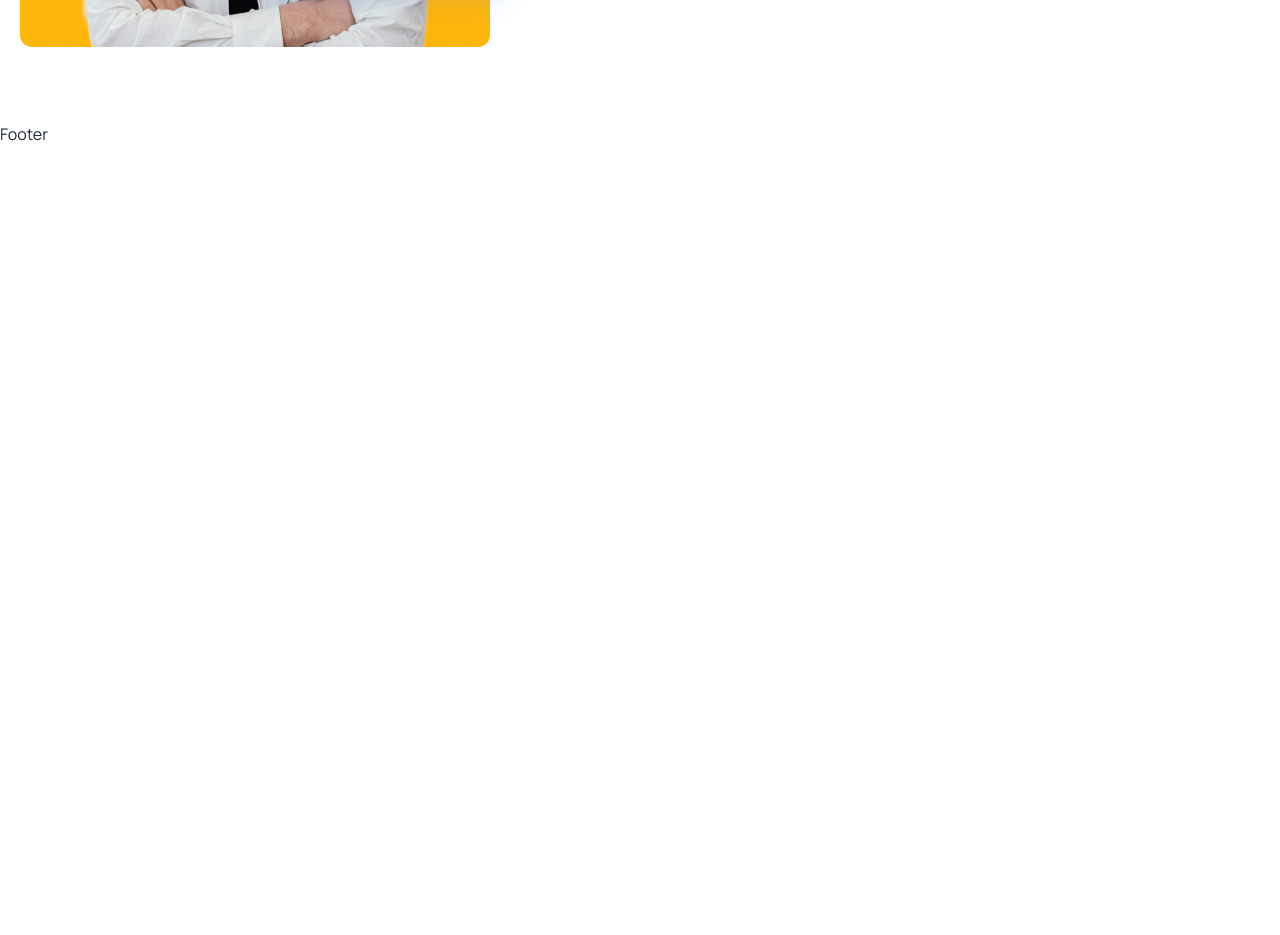
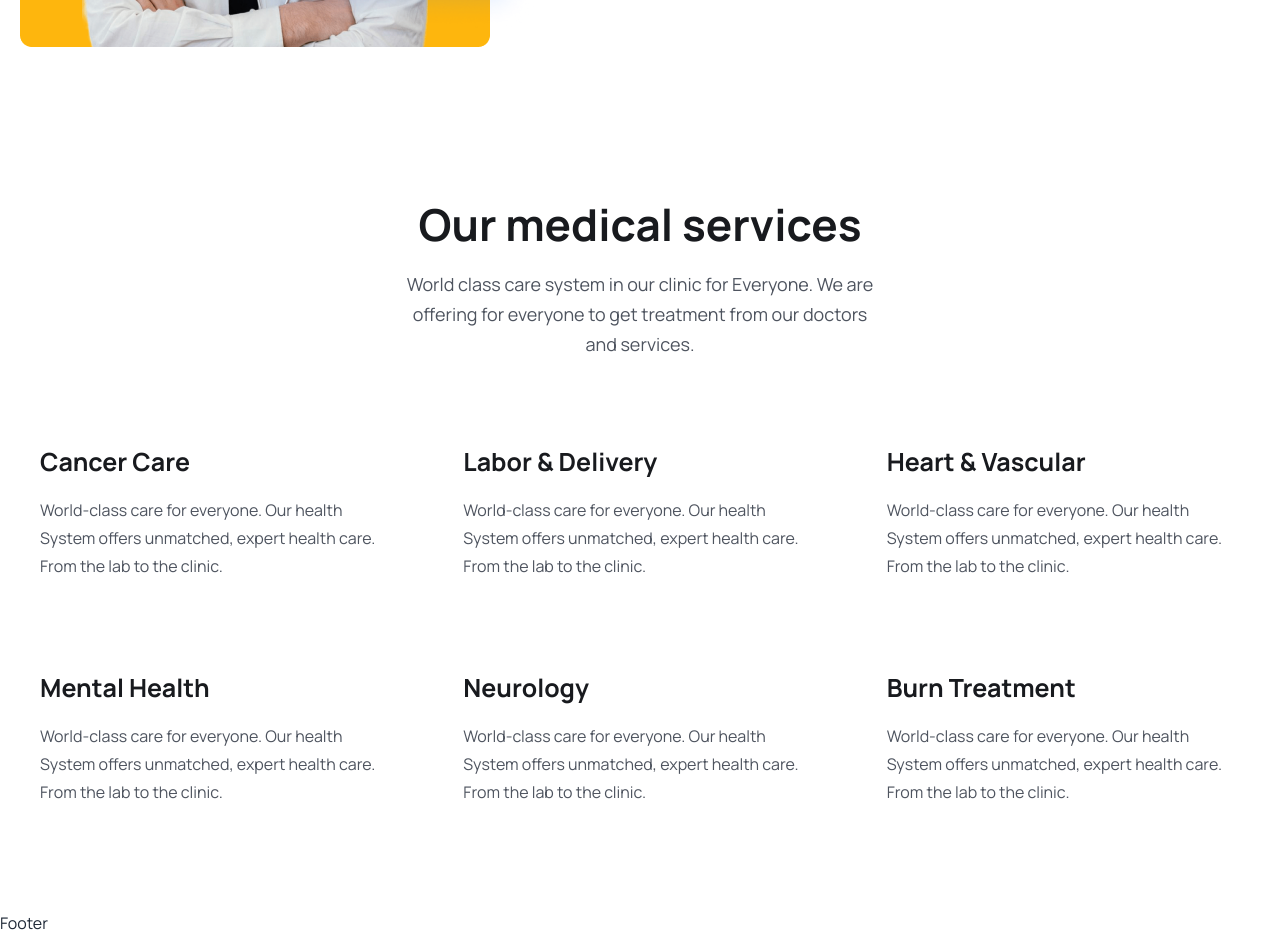
Before and after one commit to codewithriad/madical-booking-app-stripe, a React (Vite) app in the folder client/: page / in a window 1280 px wide. Shown: the part 2100-3035 px from the top of the page. Before the commit the page ends 2246 px from the top, so only its background shows below. Built offline with nearby package versions, Linux system fonts and the light colour scheme.

Commit message:
services section complete

```diff
--- a/client/src/assets/data/services.js
+++ b/client/src/assets/data/services.js
@@ -1,4 +1,4 @@
-export const services = [
+const services = [
   {
     name: "Cancer Care",
     desc: "World-class care for everyone. Our health System offers unmatched, expert health care. From the lab to the clinic.",
@@ -36,3 +36,4 @@ export const services = [
     textColor: "#9771FF",
   },
 ];
+export default services;
--- /dev/null
+++ b/client/src/components/Services/ServiceList.jsx
@@ -0,0 +1,27 @@
+import services from "../../assets/data/services";
+import ServicesCard from "./ServicesCard";
+const ServiceList = () => {
+  return (
+    <>
+      <section>
+        <div className="container">
+          <div className="xl:w-[470px] mx-auto">
+            <h2 className="heading text-center">Our medical services</h2>
+            <p className="text__para text-center">
+              World class care system in our clinic for Everyone. We are
+              offering for everyone to get treatment from our doctors and
+              services.
+            </p>
+          </div>
+          <div className="grid grid-cols-1 md:grid-cols-2 lg:grid-cols-3 gap-5 lg:gap-[30px] mt-[38px] lg:mt-[55px]">
+            {services.map((item, index) => (
+              <ServicesCard key={index} item={item} index={index}/>
+            ))}
+          </div>
+        </div>
+      </section>
+    </>
+  );
+};
+
+export default ServiceList;
--- /dev/null
+++ b/client/src/components/Services/ServicesCard.jsx
@@ -0,0 +1,27 @@
+/* eslint-disable no-unused-vars */
+
+
+const ServicesCard = (item, index) => {
+
+    const {name, desc, bgColor, textColor} = item.item;
+  return (
+    <div className="py-[30px] px-3 lg:px-5">
+      <h2 className="text-[25px] leading-9 text-headingColor font-bold">{name}</h2>
+      <p className="text-base leading-7 text-textColor mt-4">{desc}</p>
+    </div>
+  )
+}
+
+export default ServicesCard
+
+
+
+
+
+
+
+
+//  name: "Burn Treatment",
+// desc: "World-class care for everyone. Our health System offers unmatched, expert health care. From the lab to the clinic.",
+// bgColor: "rgba(151, 113, 255, .2)",
+// textColor: "#9771FF",
--- a/client/src/main.jsx
+++ b/client/src/main.jsx
@@ -1,13 +1,11 @@
-import React from "react";
+
 import ReactDOM from "react-dom/client";
 import { BrowserRouter } from "react-router-dom";
 import App from "./App.jsx";
 import "./index.css";
 
 ReactDOM.createRoot(document.getElementById("root")).render(
-  <React.StrictMode>
     <BrowserRouter>
       <App />
     </BrowserRouter>
-  </React.StrictMode>
 );
--- a/client/src/pages/Home.jsx
+++ b/client/src/pages/Home.jsx
@@ -8,6 +8,7 @@ import icon03 from "../assets/images/icon03.png";
 import { BsArrowRight } from "react-icons/bs";
 import { Link } from "react-router-dom";
 import About from "../components/About/About";
+import ServiceList from "../components/Services/ServiceList";
 const Home = () => {
   return (
     <>
@@ -155,6 +156,10 @@ const Home = () => {
       {/* About section */}
 
       <About/>
+
+      {/* Services section */}
+
+      <ServiceList />
     </>
   );
 };
```
